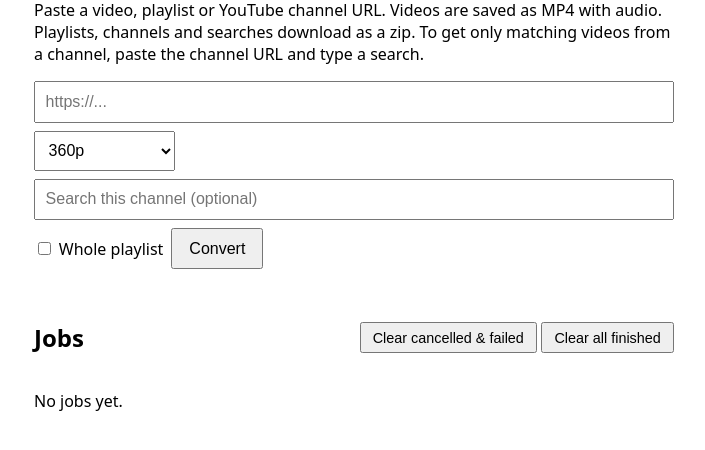
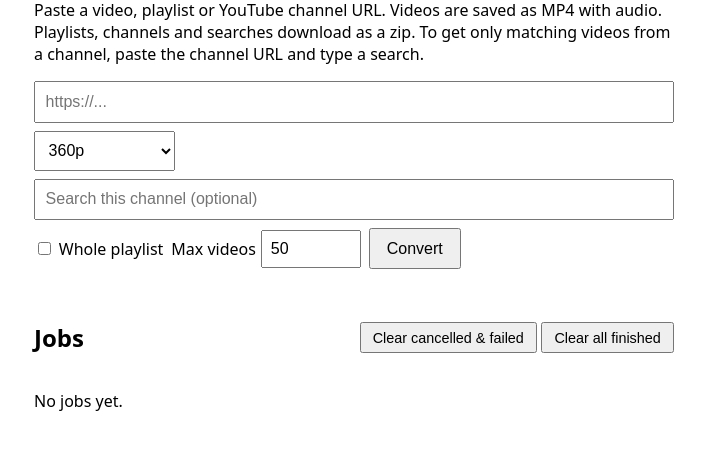
Before and after one commit to someone2301/vidtomp4, a Flask app: page / in a window 1280 px wide. Shown: the part 113-563 px from the top of the page, without its empty margins (286-991 px from the left). Run offline with Flask 3, Linux system fonts and the light colour scheme; data that the repository does not hold is empty; parts of the project's set-up code (start-up, migrations or seed data) failed here and were passed over.

Commit message:
Show estimated whole-playlist size; add per-job Max videos setting
Co-Authored-By: Claude Opus 5.5 <noreply@anthropic.com>
Claude-Session: https://claude.ai/code/session_01LeLbC5siyUZpYv54EobE6R

```diff
--- a/app.py
+++ b/app.py
@@ -96,6 +96,7 @@ def set_item(job: dict, index: int, count: int | None) -> None:
             job["items_time"] = job.get("items_time", 0) + now - job["item_started"]
             job["items_timed"] = job.get("items_timed", 0) + 1
         job["item"], job["item_started"] = index, now
+        job["item_bytes_start"] = job.get("finished_bytes", 0)
     job["items"] = count
 
 
@@ -116,6 +117,23 @@ def playlist_eta(job: dict) -> float | None:
     else:
         return None
     return current_left + max(items - item, 0) * per_video
+
+
+def playlist_size(job: dict) -> float | None:
+    """Rough total download size of the whole playlist: what earlier videos used,
+    plus this video, plus the remaining videos at the average size so far."""
+    items, item = job.get("items"), job.get("item")
+    if not (items and item) or job["status"] in ("done", "error", "cancelled"):
+        return None
+    before = job.get("item_bytes_start", 0)
+    current = job.get("finished_bytes", 0) - before + (job.get("total") or 0)
+    timed = job.get("items_timed", 0)
+    average = before / timed if timed else current
+    if not average:
+        return None
+    # Video and audio arrive separately, so early in a video `current` can be low.
+    current = max(current, average)
+    return before + current + max(items - item, 0) * average
 
 
 class JobLogger:
@@ -143,6 +161,8 @@ class JobLogger:
 
 def ydl_options(job_id: str, out_dir: Path, height: int | None, playlist: bool = False,
                 headers: dict | None = None, title: str | None = None) -> dict:
+    with jobs_lock:
+        limit = jobs[job_id].get("limit", MAX_PLAYLIST)
     def hook(d):
         check_cancelled(job_id)
         with jobs_lock:
@@ -163,7 +183,8 @@ def ydl_options(job_id: str, out_dir: Path, height: int | None, playlist: bool =
                 # Video and audio are separate downloads; keep a running total of both.
                 job["finished_bytes"] = job.get("finished_bytes", 0) + (
                     d.get("total_bytes") or d.get("downloaded_bytes") or 0)
-                job.update(status="processing", speed=None, eta=None)
+                # Clear the per-file numbers so the finished file is not counted twice.
+                job.update(status="processing", speed=None, eta=None, total=None, downloaded=None)
 
     if height:
         # Best video at or below the chosen height plus best audio, or a pre-merged file.
@@ -187,7 +208,7 @@ def ydl_options(job_id: str, out_dir: Path, height: int | None, playlist: bool =
         "http_headers": headers or {},
         "restrictfilenames": True,
         "noplaylist": not playlist,
-        "playlist_items": f"1:{MAX_PLAYLIST}" if MAX_PLAYLIST else None,
+        "playlist_items": f"1:{limit}" if limit else None,
         # In a playlist, skip private/removed videos instead of failing the whole job.
         "ignoreerrors": playlist,
         "max_filesize": MAX_FILESIZE or None,
@@ -246,7 +267,8 @@ def search_channel_by_title(job_id: str, out_dir: Path, height: int | None,
     ones whose title contains every word of the query."""
     with jobs_lock:
         jobs[job_id].update(status="searching channel", item=None, items=None, item_started=None,
-                            items_time=0, items_timed=0, finished_bytes=0, downloaded=None,
+                            items_time=0, items_timed=0, finished_bytes=0, item_bytes_start=0,
+                            downloaded=None,
                             total=None, eta=None, speed=None)
     words = query.lower().split()
     list_opts = {"extract_flat": "in_playlist", "quiet": True, "no_warnings": True,
@@ -257,8 +279,10 @@ def search_channel_by_title(job_id: str, out_dir: Path, height: int | None,
     check_cancelled(job_id)
     matches = [e for e in listing.get("entries") or []
                if e and all(w in (e.get("title") or "").lower() for w in words)]
-    if MAX_PLAYLIST:
-        matches = matches[:MAX_PLAYLIST]
+    with jobs_lock:
+        limit = jobs[job_id].get("limit", MAX_PLAYLIST)
+    if limit:
+        matches = matches[:limit]
     if not matches:
         raise RuntimeError(f"No videos on this channel have \"{query}\" in the title "
                            f"(checked the newest {CHANNEL_SCAN_LIMIT} uploads).")
@@ -379,7 +403,7 @@ threading.Thread(target=cleanup_loop, daemon=True).start()
 
 @app.get("/")
 def index():
-    return render_template("index.html")
+    return render_template("index.html", max_playlist=MAX_PLAYLIST)
 
 
 @app.post("/api/jobs")
@@ -392,6 +416,12 @@ def create_job():
     if quality not in QUALITIES:
         return jsonify(error="Unknown quality."), 400
     playlist = bool(data.get("playlist"))
+    try:
+        limit = int(data.get("limit", MAX_PLAYLIST))
+    except (TypeError, ValueError):
+        return jsonify(error="Max videos must be a whole number."), 400
+    if limit < 0:
+        return jsonify(error="Max videos cannot be negative."), 400
     search = str(data.get("search", "")).strip()
     channel = None
     if search:
@@ -406,7 +436,7 @@ def create_job():
     job_id = uuid.uuid4().hex
     with jobs_lock:
         jobs[job_id] = {"status": "queued", "progress": 0, "created": time.time(),
-                        "url": url, "quality": quality, "search": search or None}
+                        "url": url, "quality": quality, "search": search or None, "limit": limit}
     threading.Thread(target=run_job, args=(job_id, url, QUALITIES[quality], playlist,
                                                    channel, search or None), daemon=True).start()
     return jsonify(id=job_id), 202
@@ -414,12 +444,12 @@ def create_job():
 
 PUBLIC_FIELDS = ("status", "progress", "error", "title", "item", "items", "count", "url",
                  "quality", "search", "created", "downloaded", "total", "finished_bytes",
-                 "speed", "eta", "size")
+                 "speed", "eta", "size", "limit")
 
 
 def public(job_id: str, job: dict) -> dict:
     return {"id": job_id, **{k: job.get(k) for k in PUBLIC_FIELDS},
-            "playlist_eta": playlist_eta(job)}
+            "playlist_eta": playlist_eta(job), "playlist_size": playlist_size(job)}
 
 
 FINISHED = ("done", "error", "cancelled")
--- a/templates/index.html
+++ b/templates/index.html
@@ -9,6 +9,7 @@
   form { display: flex; flex-wrap: wrap; gap: .5rem; align-items: center; }
   select { padding: .6rem; font-size: 1rem; }
   label { display: flex; gap: .3rem; align-items: center; }
+  #limit { width: 5rem; padding: .5rem; font-size: 1rem; }
   input[type=url], input[type=search] { flex: 1 1 100%; padding: .6rem; font-size: 1rem; }
   button { padding: .6rem 1rem; font-size: 1rem; cursor: pointer; }
   progress { width: 100%; margin-top: 1rem; }
@@ -41,6 +42,8 @@
   </select>
   <input id="search" type="search" placeholder="Search this channel (optional)" aria-label="Search this channel">
   <label><input id="playlist" type="checkbox"> Whole playlist</label>
+  <label>Max videos <input id="limit" type="number" min="0" step="1" value="{{ max_playlist }}"
+         title="Most videos to download from a playlist, channel or search. 0 = no limit."></label>
   <button id="go">Convert</button>
 </form>
 <div id="status"></div>
@@ -97,7 +100,12 @@ function describe(j) {
   } else if (j.status === "processing") {
     parts.push("converting, time unknown");
   }
-  if (j.items > 1 && j.playlist_eta != null) parts.push("about " + fmtTime(j.playlist_eta) + " left (whole playlist)");
+  if (j.items > 1) {
+    const whole = [];
+    if (j.playlist_size) whole.push("about " + fmtBytes(j.playlist_size) + " total");
+    if (j.playlist_eta != null) whole.push("about " + fmtTime(j.playlist_eta) + " left");
+    if (whole.length) parts.push("Whole playlist: " + whole.join(", "));
+  }
   return parts.join(" · ");
 }
 
@@ -110,7 +118,7 @@ function render(list) {
     const top = el("div", "top");
     top.append(el("span", "name", j.title || (j.search ? `Search: ${j.search}` : "Untitled")),
                el("span", "meta", `${j.status} · ${j.quality === "best" ? "best" : j.quality + "p"}`));
-    card.append(top, el("div", "url", j.url));
+    card.append(top, el("div", "url", j.url + (j.items > 1 || j.search ? ` · max ${j.limit || "unlimited"} videos` : "")));
     if (ACTIVE.has(j.status)) {
       const bar = el("progress");
       bar.max = 100;
@@ -158,7 +166,8 @@ $("f").onsubmit = async e => {
     const r = await fetch("/api/jobs", {method: "POST", headers: {"Content-Type": "application/json"},
                                        body: JSON.stringify({url: $("url").value, quality: $("quality").value,
                                                              playlist: $("playlist").checked,
-                                                             search: $("search").value})});
+                                                             search: $("search").value,
+                                                             limit: Number($("limit").value || 0)})});
     const j = await r.json();
     if (!r.ok) { $("status").textContent = j.error; return; }
     mine.add(j.id);
```
Also changed, not shown: README.md.
